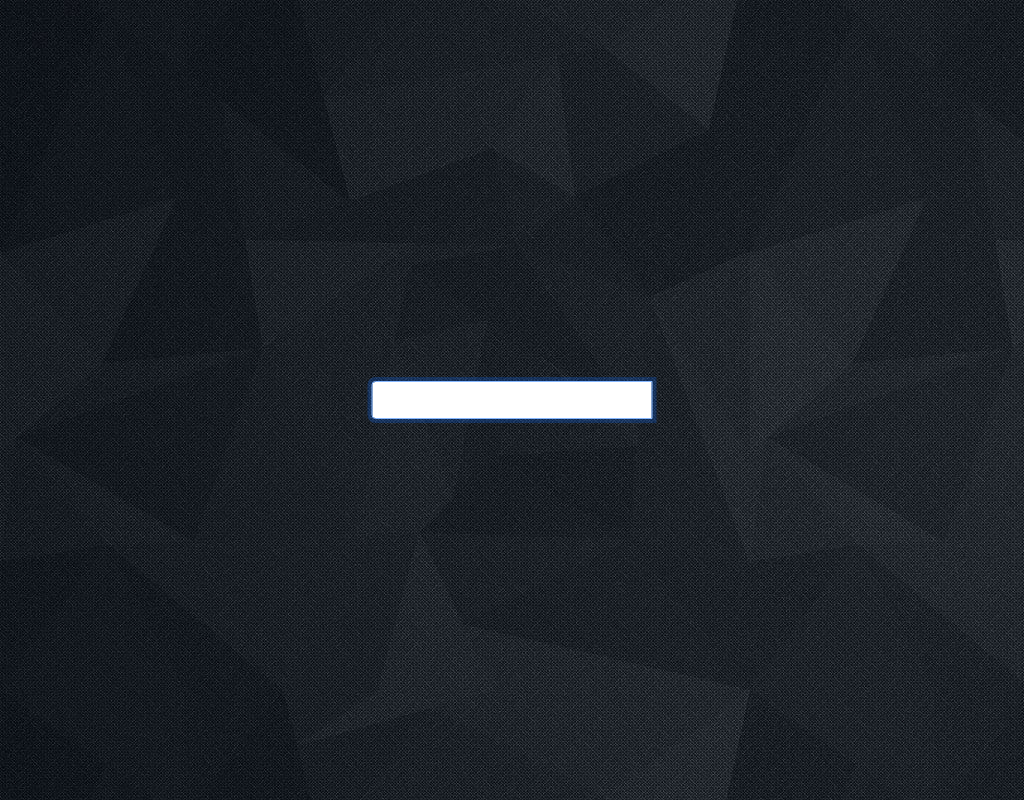
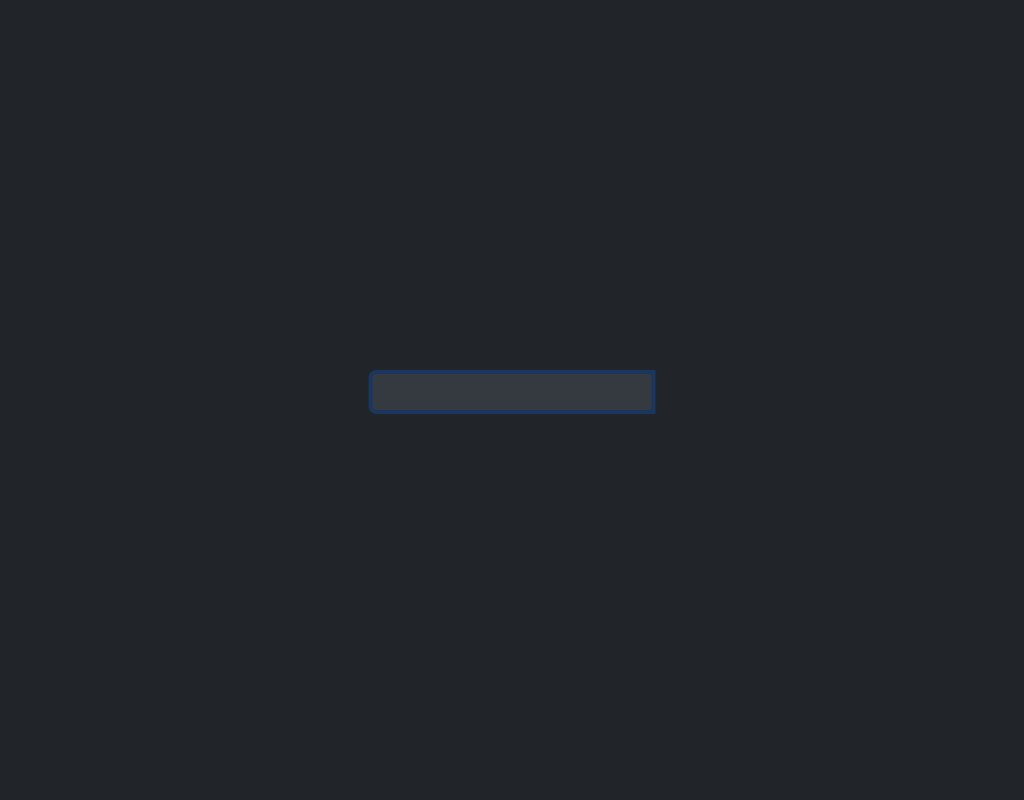
Before and after one commit to Eto098/Password-Manager, an Electron app: page index.html in a window 1024 px wide. Drawn offline with Linux system fonts and the light colour scheme.

Commit message:
color changes, border removed

```diff
--- a/css/style.css
+++ b/css/style.css
@@ -1,11 +1,14 @@
+html {
+    height: 100%;
+    background-color: #212529;
+
+}
 
 body {
-  font-family: Arial, Helvetica, sans-serif;
-  height: 100%;
-}
 
-html {
-    height: 100%;
+    color: #DEE2E6 !important;
+    font-family: Arial, Helvetica, sans-serif;
+
 }
 
 ul{
@@ -70,10 +73,16 @@ div#login{
     left: 50%;
     transform: translate(-50%, -50%);
 
-
 }
 
+
 input.pass{
-       background-color:transparent !important;
+        color: #DEE2E6 !important;
+        background-color: #343A40 !important;
+       /*background-color:transparent !important;*/
        border:none !important;
 }
+
+input-group:active {
+    border-color: red;
+}
--- a/index.html
+++ b/index.html
@@ -9,19 +9,33 @@
     <link rel="stylesheet" href="./css/show-password-toggle.css">
     <title>Password Manager</title>
   </head>
-  <body style="background-image: url('./media/bg.jpg');">
+
+  <body>
 
       <div id="login">
 
+<!--
           <div class="input-group">
+          <input type="file" class="form-control" id="inputGroupFile04" aria-describedby="inputGroupFileAddon04" aria-label="Upload">
 
-              <input type="password" id="password" class="form-control rounded-right" required autofocus>
-              <button id="toggle-password" type="button" class="d-none" spellcheck="false" autocorrect="off" autocapitalize="off"
+          </div>
+
+-->
+
+
+
+    <div class="mb-3">
+          <!--<label for="formGroupExampleInput" class="form-label">Example label</label>-->
+
+          <div class="input-group">
+              <input type="password" id="password" class="form-control  pass" spellcheck="false" autocorrect="off" autocapitalize="off" required autofocus>
+              <button id="toggle-password" type="button" class="d-none"
                 aria-label="Show password as plain text. Warning: this will display your password on the screen." >
               </button>
+          </div>
 
+    </div>
 
-        </div>
 
 
       </div>
--- a/main.js
+++ b/main.js
@@ -2,6 +2,7 @@ const { app, BrowserWindow } = require('electron')
 
 function createWindow () {
   const win = new BrowserWindow({
+      frame: false,
     width: 1024,
     height: 720,
     webPreferences: {
```
Also changed, not shown: css/show-password-toggle.css (+6 -0 lines).
